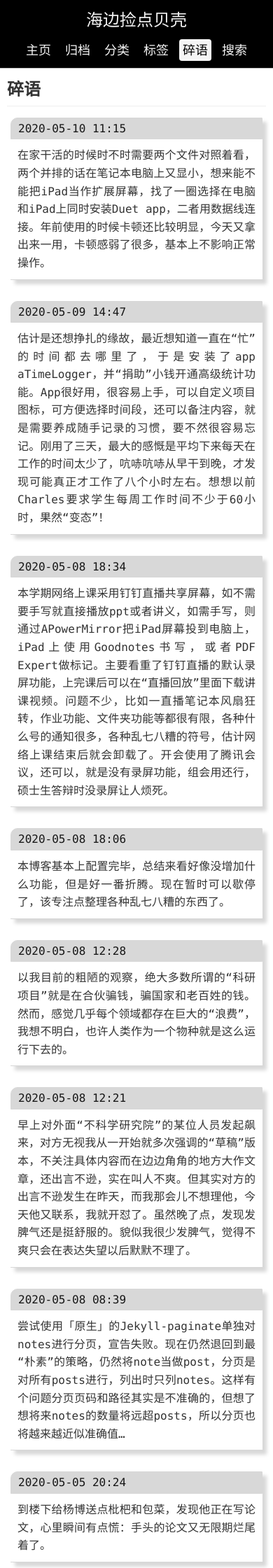
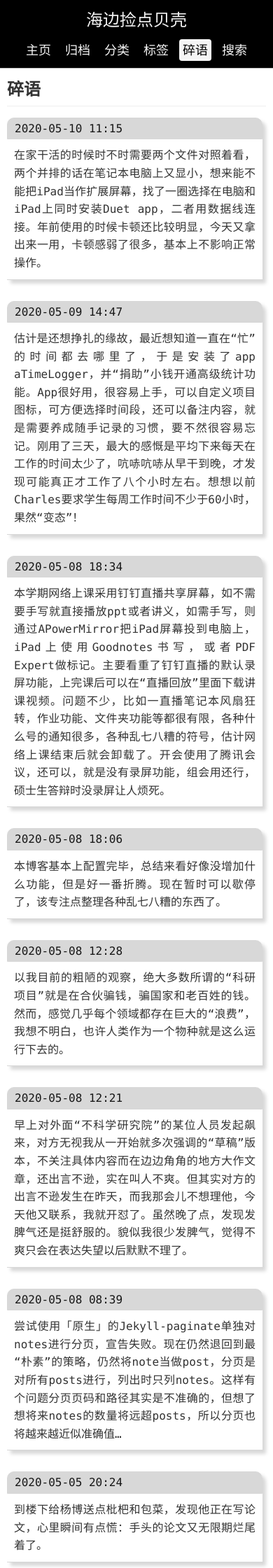
Before and after one commit to xienotes/xienotes.github.io, a Jekyll site: the page built from notes/index.html, in a window 390 px wide. Shown: the top 2240 px of the page at 70% size. Built offline with Jekyll 4.4.1, drawn with Linux system fonts in a browser that asks for light colours; the list of posts is cut into pages by our own code.

Commit message:
ahhha note style minor change

```diff
--- a/assets/css/default.css
+++ b/assets/css/default.css
@@ -43,7 +43,8 @@
 .note-container {
     margin-bottom: 30px;
     border-bottom: 0.3px solid #d8d8d8;
-    box-shadow: 6px 6px 5px #d8d8d8;
+    box-shadow: 5px 5px 5px #d8d8d8;
+    border-radius: 10px 10px 0px 0px;
 }
 .note-container p {
     margin: 0px;
@@ -60,7 +61,7 @@
     font-weight:500;
     background-color: #d8d8d8;
     padding: 2px 15px 2px 15px;
-    border-radius: 10px 1px 0px 0px;
+    border-radius: 10px 10px 0px 0px;
     border: 0.3px solid #d8d8d8;
 }
 
@@ -98,7 +99,7 @@
         padding: 2px 10px 2px 10px;
     }
     .note-container {
-        margin-left: 5px;
+        margin-left: 0px;
         margin-right: 5px;
     }
     .note-content-container {
```
